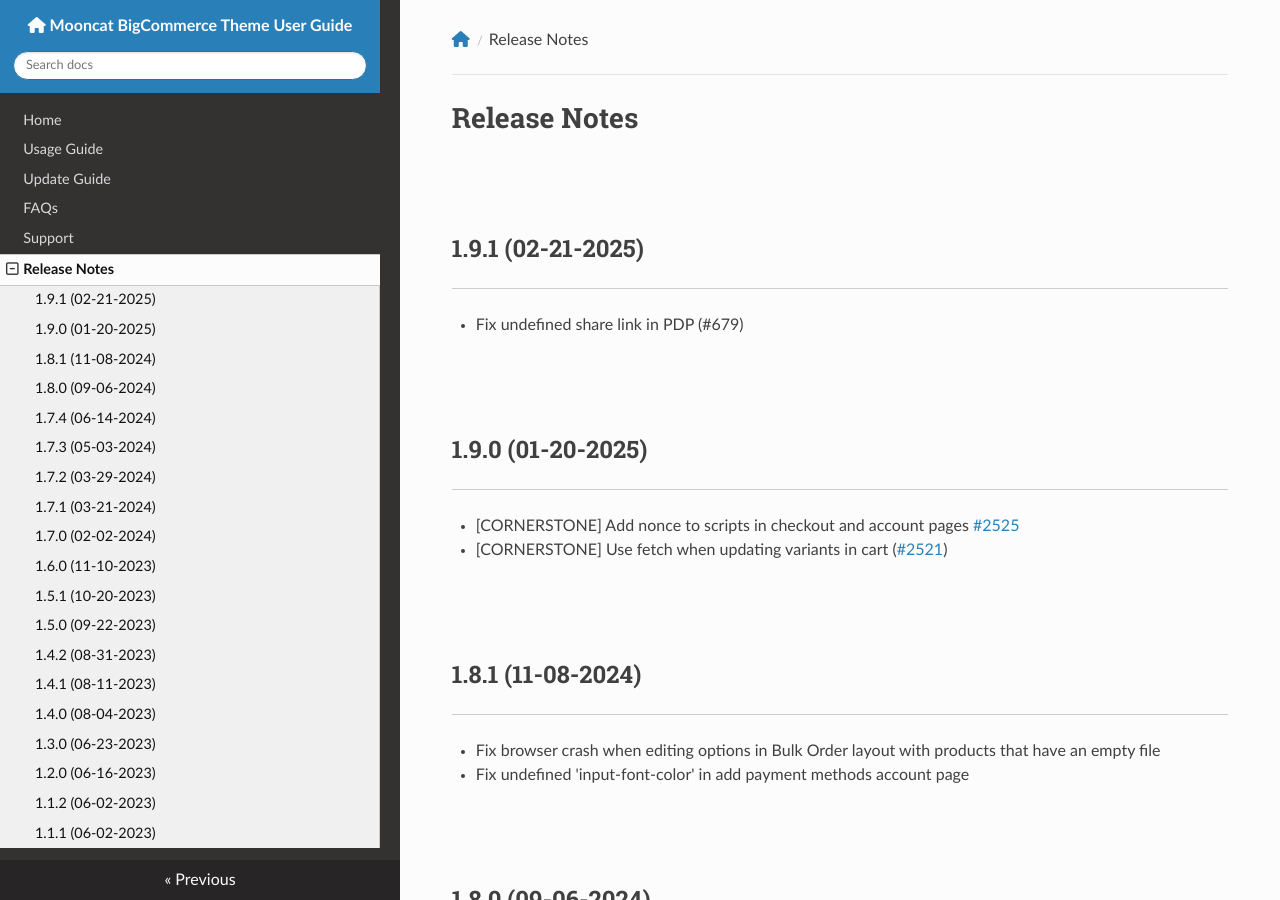
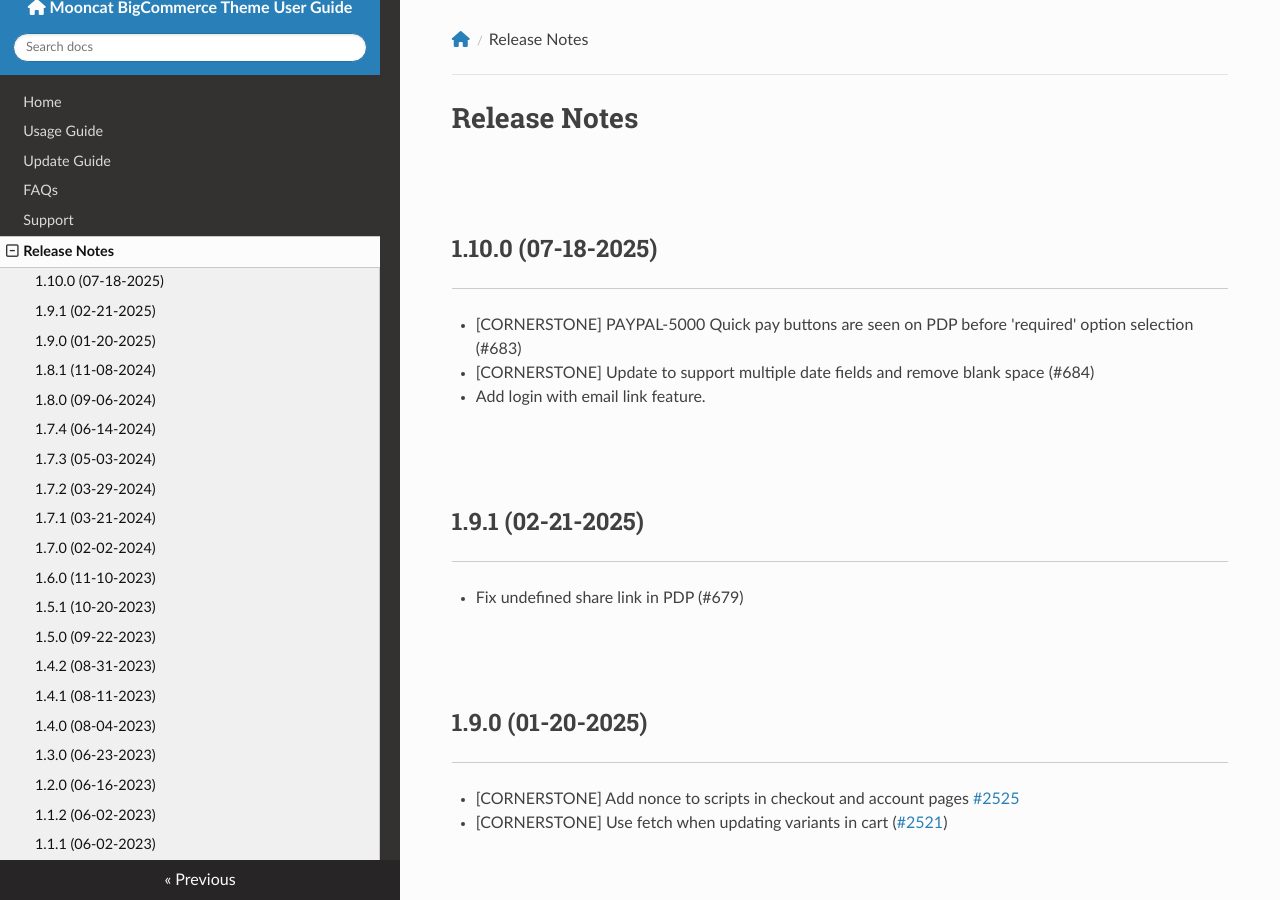
Before and after one commit to allcommerce/bc-mooncat-docs, an MkDocs documentation site: the page built from docs/changelog.md, in a window 1280 px wide and 900 px high. Built offline with MkDocs 1.6.1, drawn with Linux system fonts in a browser that asks for light colours; nearby versions of some CDN libraries.

Commit message:
Release 1.10.0 - Add quick pay buttons on PDP, support for multiple date fields, and login with email link feature.

```diff
--- a/docs/changelog.md
+++ b/docs/changelog.md
@@ -1,4 +1,9 @@
 # Release Notes
+
+## 1.10.0 (07-18-2025)
+- [CORNERSTONE] PAYPAL-5000 Quick pay buttons are seen on PDP before 'required' option selection (#683)
+- [CORNERSTONE] Update to support multiple date fields and remove blank space (#684)
+- Add login with email link feature.
 
 ## 1.9.1 (02-21-2025)
 - Fix undefined share link in PDP (#679)
```
